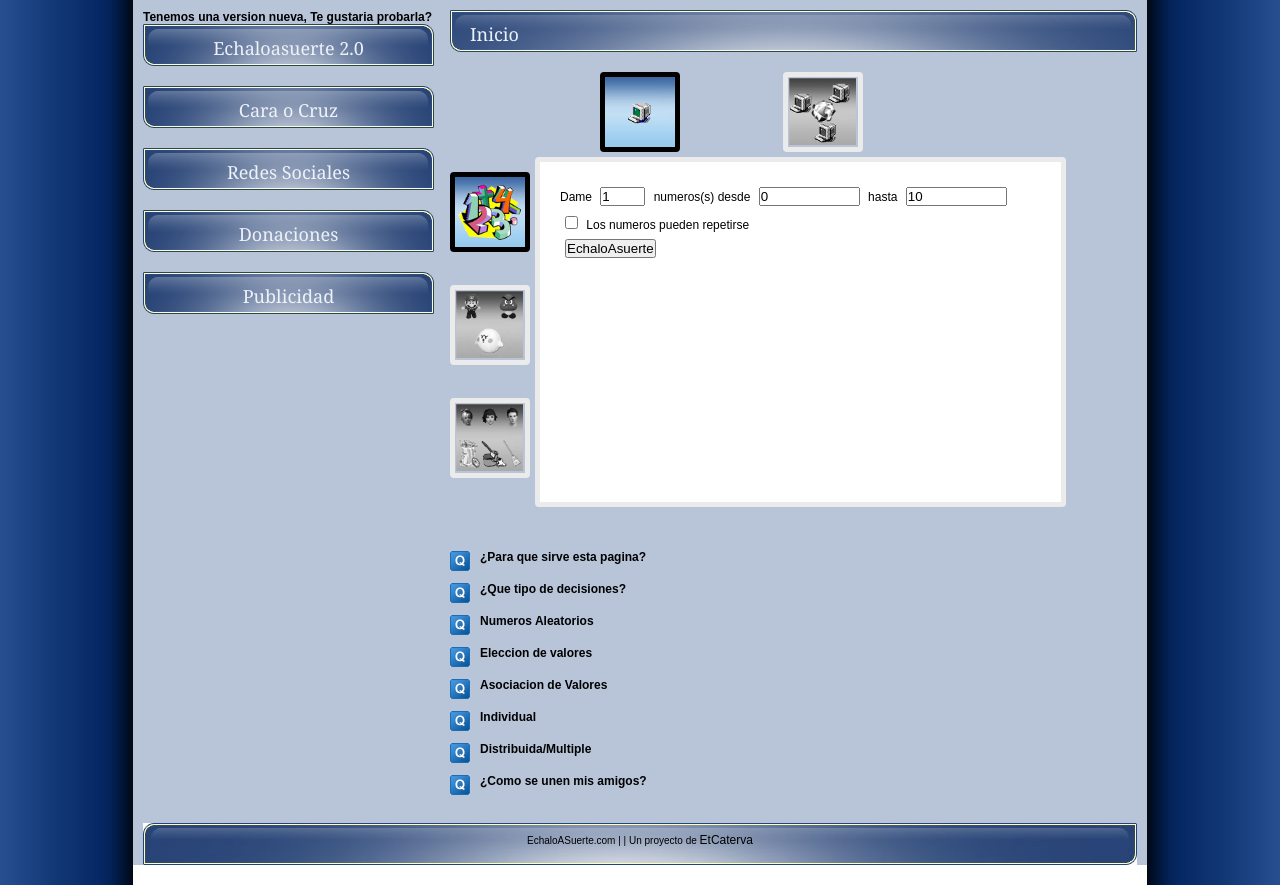
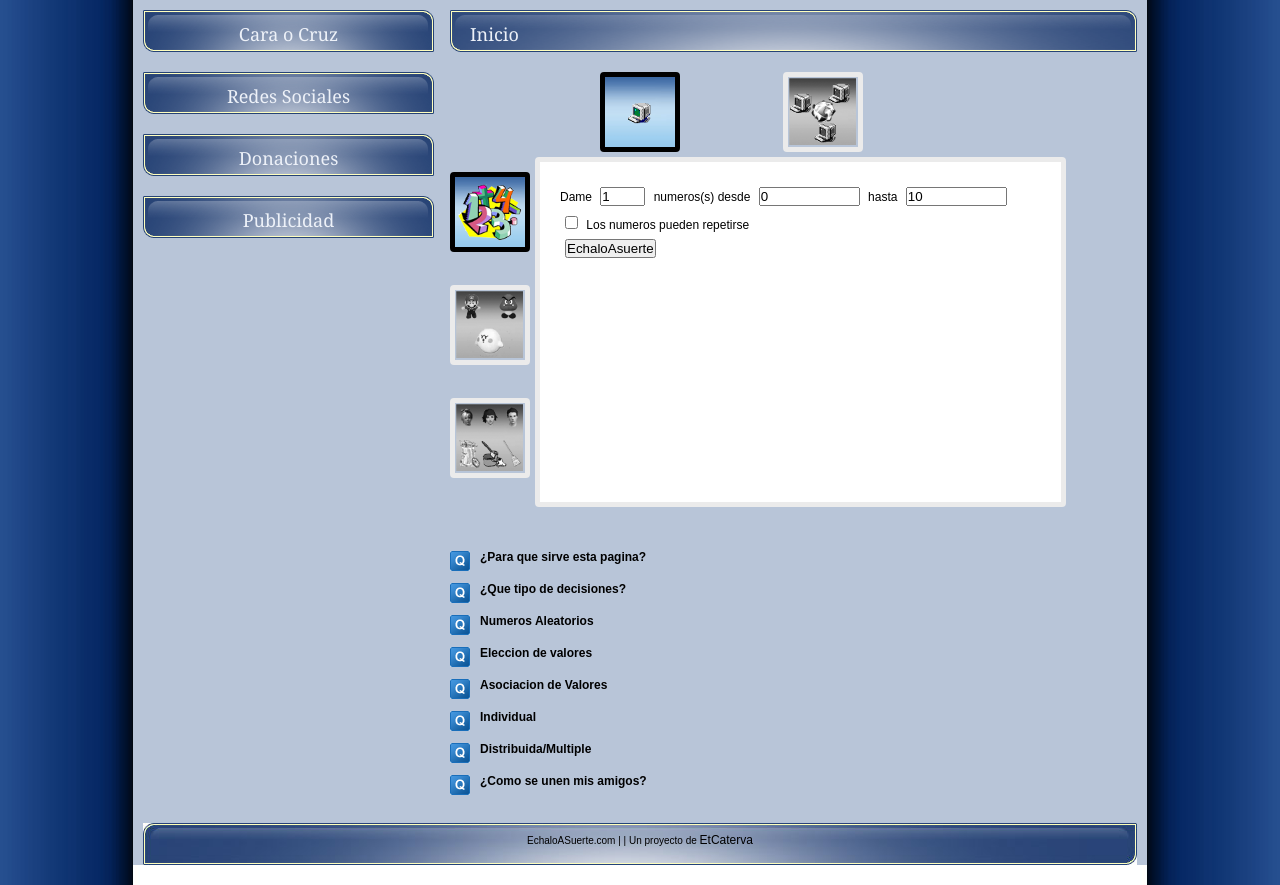
Before and after one commit to etcaterva/Echaloasuerte_legacy, a PHP site: page / in a window 1280 px wide. Shown: the part 200-1085 px from the top of the page. Run offline with PHP 8.4, Linux system fonts and the light colour scheme; some libraries are stand-ins or nearby versions.

Commit message:
Revert "Link to the new version"
This reverts commit ac5886b6ba7778176be2fe4e249fdeeb0691e22c.

```diff
--- a/web-2011/index.php
+++ b/web-2011/index.php
@@ -529,10 +529,6 @@ $(document).ready(function(){
 	</div>
 
 <div id="left" >
-       <div>
-            <p><strong>Tenemos una version nueva, Te gustaria probarla?</strong></p>
-            <a href="http://prod.echaloasuerte.com"><h3>Echaloasuerte 2.0</h3></a>
-       </div>
        <h3 onclick="$('#moneda').toggle('slow')">
           Cara o Cruz</h3>
 		<div id="moneda" class="comnews">
```
